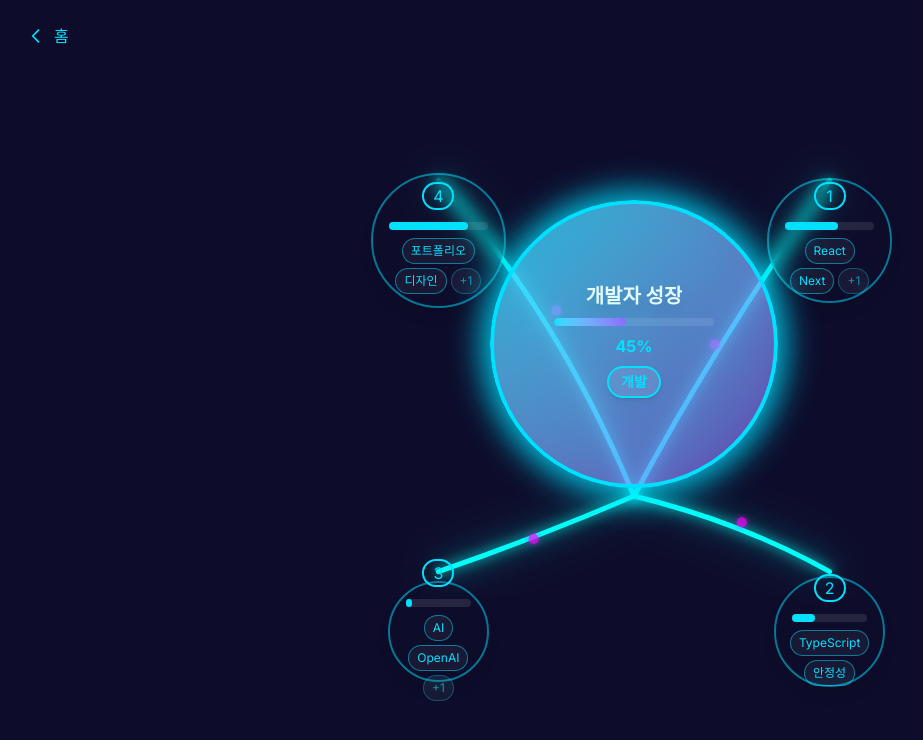
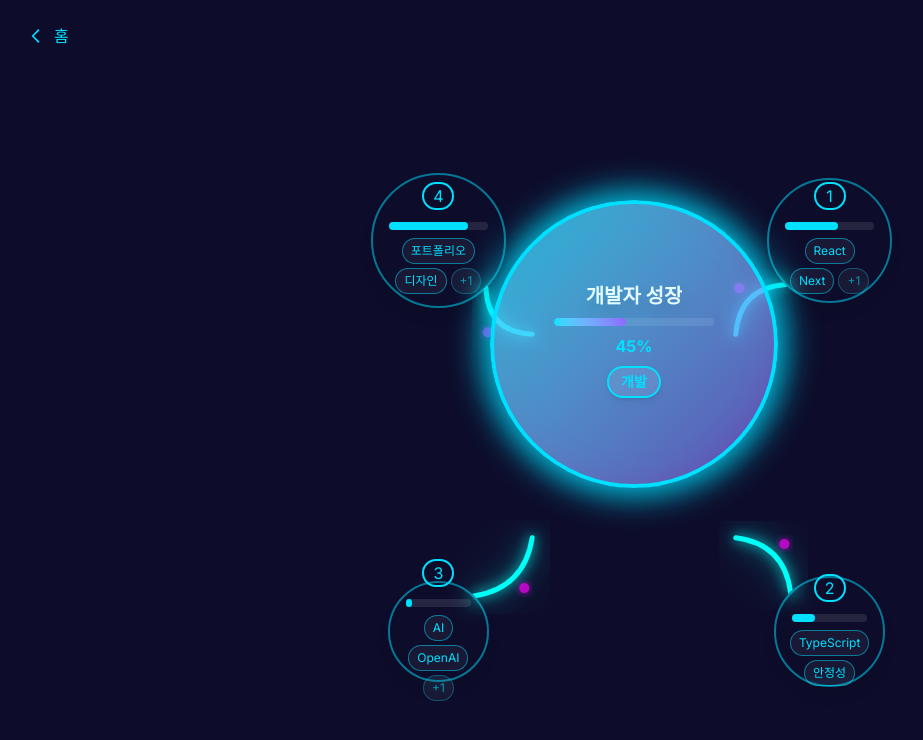
Before and after one commit to sjwoo1999/branchify, a Next.js app: page /goal/0 in a window 1280 px wide. Shown: the top 740 px of the page, without its empty margins (6-929 px from the left). Built offline with nearby package versions, Linux system fonts and the light colour scheme.

Commit message:
Fix: connect lines from node edge (not center)

```diff
--- a/src/app/goal/[id]/page.tsx
+++ b/src/app/goal/[id]/page.tsx
@@ -248,17 +248,25 @@ export default function GoalDetailPage({ params }: PageProps) {
             </filter>
           </defs>
           {positions.subs.map((sub, idx) => {
-            // 곡선 제어점: 메인과 서브 중간 + 랜덤 오프셋으로 organic하게
             const main = positions.main;
-            const midX = (main.x + sub.x) / 2;
-            const midY = (main.y + sub.y) / 2;
-            const offset = 60 + 30 * (Math.random() - 0.5);
-            const cpx = midX + offset * (Math.random() - 0.5);
-            const cpy = midY + offset * (Math.random() - 0.5);
+            const subNode = sub;
+            // 각도 계산
+            const angle = Math.atan2(subNode.y - main.y, subNode.x - main.x);
+            const mainR = (document.querySelector('.main-node')?.clientWidth || 160) / 2;
+            const subR = subNode.size / 2;
+            // 시작점: 중앙 노드 테두리
+            const startX = main.x + mainR * Math.cos(angle);
+            const startY = main.y + mainR * Math.sin(angle);
+            // 끝점: 서브 노드 테두리
+            const endX = subNode.x - subR * Math.cos(angle);
+            const endY = subNode.y - subR * Math.sin(angle);
+            // 곡선 제어점 (중간점 기준, 살짝 휘게)
+            const midX = (startX + endX) / 2 + 30 * Math.sin(angle);
+            const midY = (startY + endY) / 2 - 30 * Math.cos(angle);
             return (
               <g key={idx}>
                 <path
-                  d={`M ${main.x} ${main.y+60} Q ${cpx} ${cpy} ${sub.x} ${sub.y-60}`}
+                  d={`M ${startX} ${startY} Q ${midX} ${midY} ${endX} ${endY}`}
                   stroke="#00fff7"
                   strokeWidth="5"
                   fill="none"
@@ -268,8 +276,8 @@ export default function GoalDetailPage({ params }: PageProps) {
                 />
                 {/* 시냅스 점 */}
                 <circle
-                  cx={cpx}
-                  cy={cpy}
+                  cx={midX}
+                  cy={midY}
                   r="5"
                   fill="#ff00ff"
                   filter="url(#synapse-glow)"
@@ -280,7 +288,7 @@ export default function GoalDetailPage({ params }: PageProps) {
           })}
         </svg>
         {/* 메인 목표 뉴런 노드 */}
-        <div ref={mainRef} className="absolute left-1/2 top-32 -translate-x-1/2 z-20 group mb-2">
+        <div ref={mainRef} className="main-node absolute left-1/2 top-32 -translate-x-1/2 z-20 group mb-2">
           <div className="w-full max-w-sm h-48 md:w-72 md:h-72 rounded-full bg-gradient-to-br from-neon-cyan/80 to-neon-purple/60 border-4 border-neon-cyan shadow-xl neon-glow-cyan flex flex-col items-center justify-center p-4 md:p-6 hover:scale-105 transition-all duration-300 group-hover:border-neon-purple relative">
             <h2 className="text-base md:text-xl font-extrabold mb-2 text-white group-hover:text-neon-cyan transition-colors text-center truncate max-w-full drop-shadow-xl" title={goal.title} aria-label={`목표 제목: ${goal.title}`}>
               {truncateText(goal.title, 12)}
```
